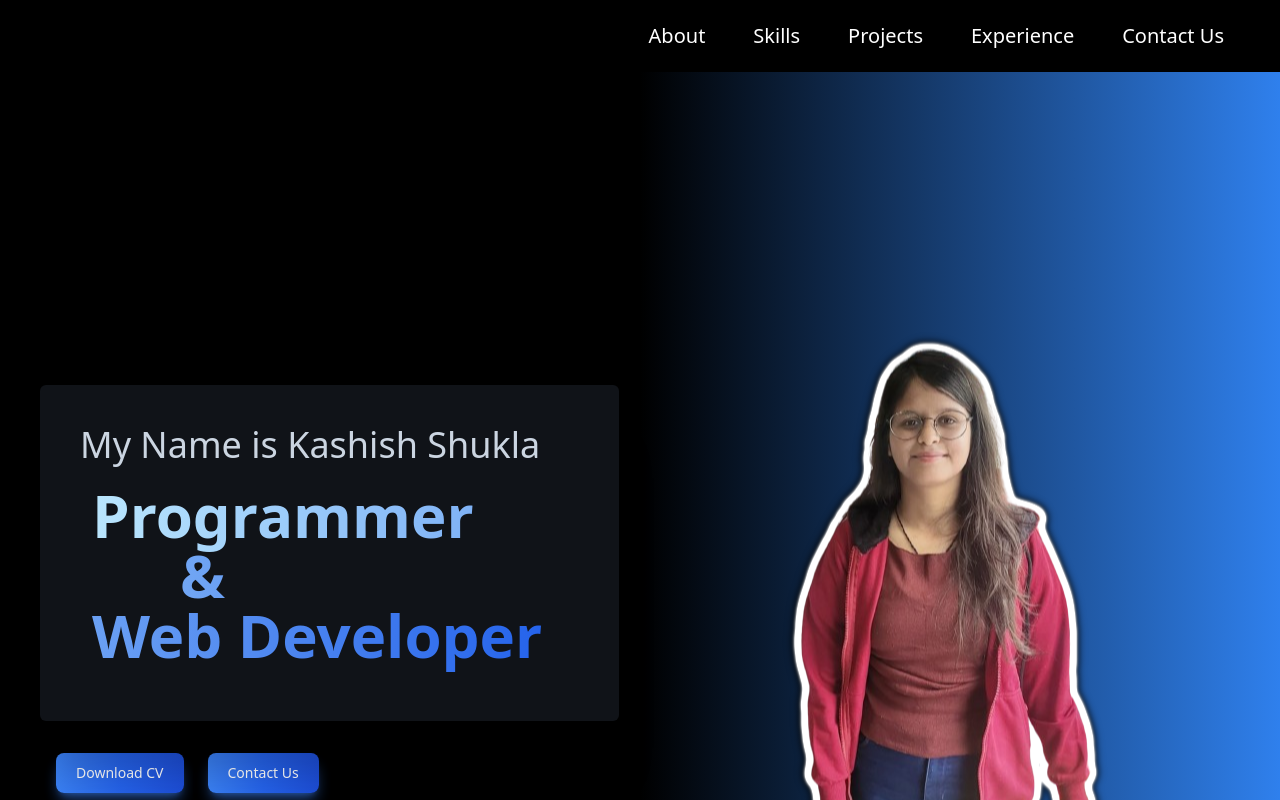
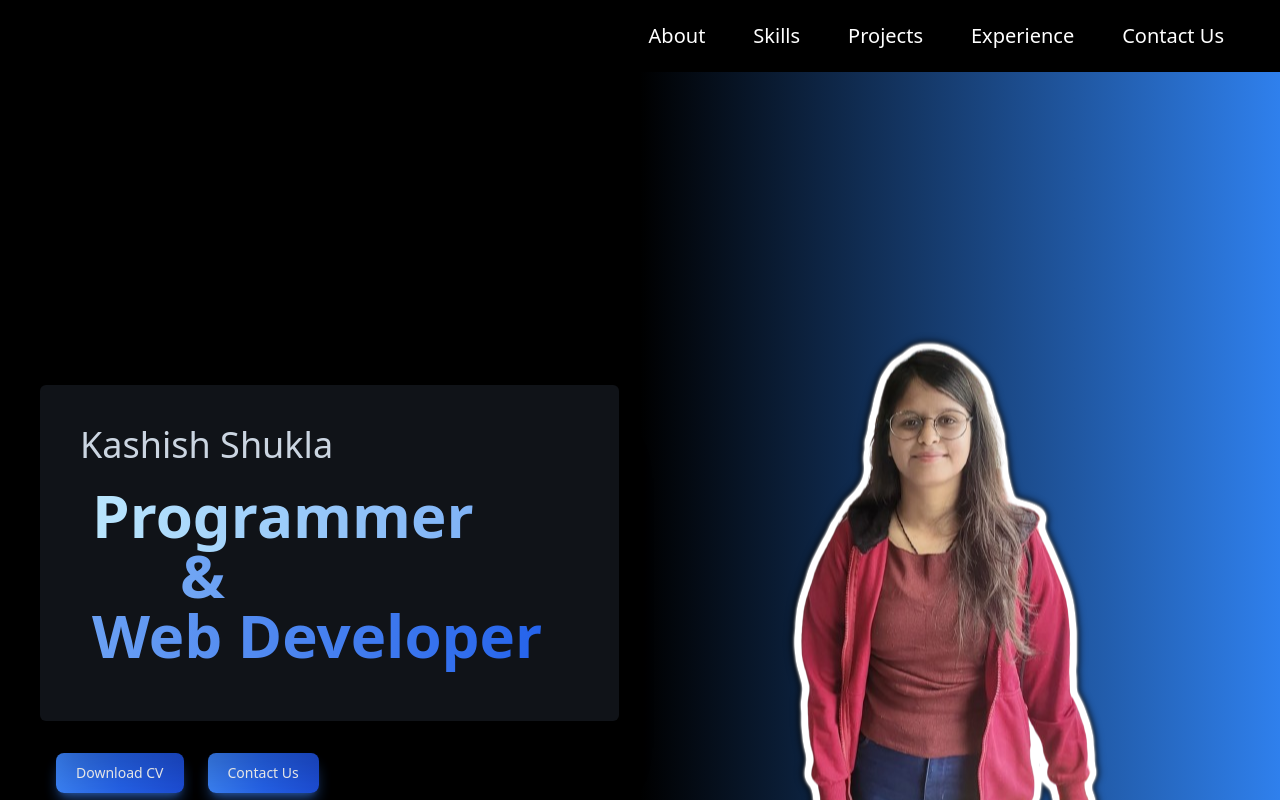
Before and after one commit to Kashish-Shukla18/My__Portfolio, a React (Vite) app: page / in a window 1280 px wide. Shown: the top 800 px of the page. Built offline with nearby package versions, Linux system fonts and the light colour scheme.

Commit message:
Update hero.jsx

```diff
--- a/src/components/hero.jsx
+++ b/src/components/hero.jsx
@@ -12,7 +12,7 @@ const Hero = () => {
         {/* 1 */}
         <div className='lg:w-1/2 ssm:w-fit'>
           <div className='mt-28 shadow-[rgba(0,_0,_0,_0.2)_0px_60px_40px_-7px] backdrop-filter backdrop-blur-md bg-opacity-50 bg-gray-700 bg-blur-1 rounded-md shadow-inner-md p-10 transform transition-transform duration-300 ease sm:w-full hover:scale-105 mb-4'>
-            <p className='text-4xl mb-5 text-slate-300'>My Name is Kashish Shukla</p>
+            <p className='text-4xl mb-5 text-slate-300'>Kashish Shukla</p>
             <div className='mb-4 text-3xl font-extrabold text-gray-900 dark:text-white md:text-5xl lg:text-6xl m-3'>
               <span className="text-transparent bg-clip-text bg-gradient-to-r to-blue-600 from-sky-200 pb-4">Programmer<br /><span className='ml-[10.5rem] ssm:ml-[5.5rem]'>&</span><br />Web Developer</span>
             </div>
```
